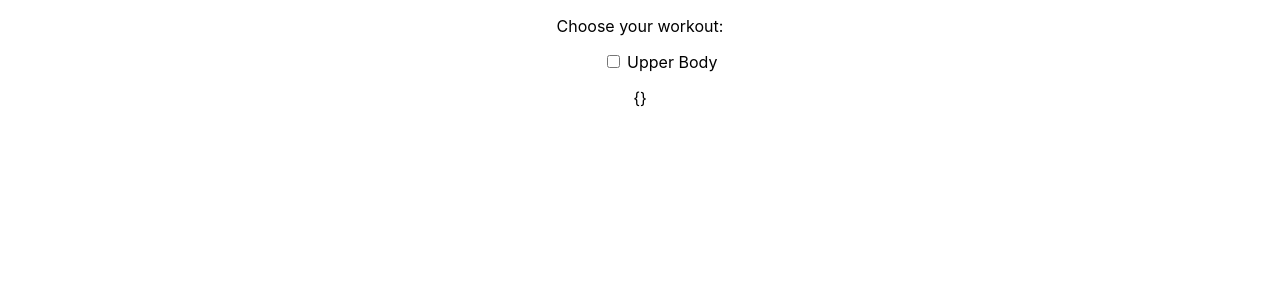
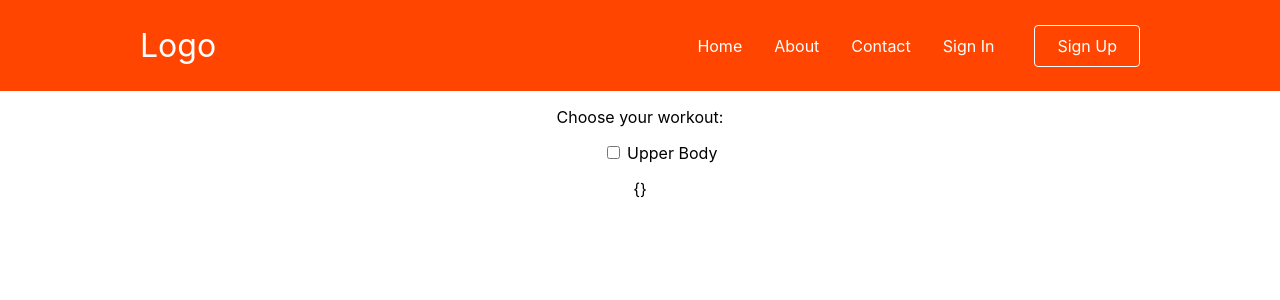
Before and after one commit to NBenzineb/sportsapp10, a React (Create React App) app: page /sign-up in a window 1280 px wide. Shown: the top 300 px of the page. Built offline with nearby package versions, Linux system fonts and the light colour scheme.

Commit message:
navbar working- orange background

```diff
--- a/package.json
+++ b/package.json
@@ -6,9 +6,14 @@
     "@testing-library/jest-dom": "^5.16.4",
     "@testing-library/react": "^13.2.0",
     "@testing-library/user-event": "^13.5.0",
+    "components": "^0.1.0",
     "react": "^18.1.0",
     "react-dom": "^18.1.0",
+    "react-icons": "^4.3.1",
+    "react-router-dom": "^6.3.0",
     "react-scripts": "5.0.1",
+    "styled": "^1.0.0",
+    "styled-components": "^5.3.5",
     "web-vitals": "^2.1.4"
   },
   "scripts": {
--- a/src/App.js
+++ b/src/App.js
@@ -1,15 +1,29 @@
 import './App.css';
 import React, { useState } from "react";
-
+import { BrowserRouter as Router, Routes, Route } from "react-router-dom";
+import Navbar from "./components/navbar"
 import BodyPartSelector from './components/bodyPartSelector';
+import Myworkouts from "./components/myworkouts";
 
 function App() {
   const [selectedBodyParts, updateSelectedBodyParts] = useState({});
 
   return (
     <div className="App">
+      <Router>
+      <Navbar />
+      <Routes>
+        <Route path="/" exact component={Myworkouts} />
+        <Route path="/about" component={Myworkouts} />
+        <Route path="/contact" component={Myworkouts} />
+        <Route path="/signin" component={Myworkouts} />
+        <Route path="/sign-up" component={Myworkouts} />
+      </Routes>
+    </Router>
       <BodyPartSelector updateSelected={updateSelectedBodyParts}/>
       <p>{JSON.stringify(selectedBodyParts)}</p>
+
+
     </div>
   );
 }
--- /dev/null
+++ b/src/components/NavbarElements.js
@@ -0,0 +1,85 @@
+import { FaBars } from "react-icons/fa";
+import { NavLink as Link } from "react-router-dom";
+import styled from "styled-components";
+
+export const Nav = styled.nav`
+    background: orangered;
+    height: 85px;
+    display: flex;
+    justify-content: space-between;
+    align-items: center;
+    padding: 0.2rem calc((100vw - 1000px) / 2);
+    z-index: 12;
+`;
+export const NavLogo = styled(Link)`
+  cursor: pointer;
+  color: #fff;
+  font-size: 2rem;
+  text-decoration: none;
+
+`;
+
+export const NavLink = styled(Link)`
+color: #fff;
+display: flex;
+align-items: center;
+text-decoration: none;
+padding: 0 1rem;
+height: 100%;
+cursor: pointer;
+&:hover {
+  color: black;
+}
+`;
+
+export const Bars = styled(FaBars)`
+  display: none;
+  color: #fff;
+  @media screen and (max-width: 768px) {
+    display: block;
+    position: absolute;
+    top: 0;
+    right: 0;
+    transform: translate(-100%, 75%);
+    font-size: 1.8rem;
+    cursor: pointer;
+  }
+`;
+
+export const NavMenu = styled.div`
+  display: flex;
+  align-items: center;
+  margin-right: -24px;
+
+  @media screen and (max-width: 768px) {
+    display: none;
+  }
+`;
+
+export const NavBtn = styled.nav`
+  display: flex;
+  align-items: center;
+  margin-right: 24px;
+
+  @media screen and (max-width: 768px) {
+    display: none;
+  }
+`;
+
+export const NavBtnLink = styled(Link)`
+  border-radius: 4px;
+  background: transparent;
+  padding: 10px 22px;
+  color: #fff;
+  outline: none;
+  border: 1px solid #fff;
+  cursor: pointer;
+  transition: all 0.2s ease-in-out;
+  text-decoration: none;
+  margin-left: 24px;
+  &:hover {
+    transition: all 0.2s ease-in-out;
+    background: #fff;
+    color: #808080;
+  }
+`;
--- /dev/null
+++ b/src/components/myworkouts.js
@@ -0,0 +1,12 @@
+
+import React, { Component } from 'react';
+
+export default class Myworkouts extends Component {
+  render() {
+    return (
+      <div>
+        <p>You are on the Exercises List component!</p>
+      </div>
+    )
+  }
+}
--- /dev/null
+++ b/src/components/navbar.js
@@ -0,0 +1,55 @@
+import React, { Component } from 'react';
+import { Link } from 'react-router-dom';
+
+import {
+  Nav,
+  NavLogo,
+  NavLink,
+  Bars,
+  NavMenu,
+  NavBtn,
+  NavBtnLink,
+} from "./NavbarElements";
+const Navbar = () => {
+    return (
+        <>
+           <Nav>
+            <NavLogo to="/">
+                Logo
+            </NavLogo>
+            <Bars />
+
+            <NavMenu>
+                <NavLink
+                  to="/"
+                  activeStyle={{ color:'black' }}
+                >
+                    Home
+                </NavLink>
+                <NavLink
+                  to="/about"
+                  activeStyle={{ color: 'black' }}
+                >
+                    About
+                </NavLink>
+                <NavLink
+                  to="/contact"
+                  activeStyle={{ color: 'black' }}
+                >
+                    Contact
+                </NavLink>
+                <NavLink
+                  to="/signin"
+                  activeStyle={{ color: 'black' }}
+                >
+                    Sign In
+                </NavLink>
+                <NavBtn>
+                    <NavBtnLink to="/sign-up">Sign Up</NavBtnLink>
+                </NavBtn>
+            </NavMenu>
+           </Nav>
+        </>
+    );
+};
+export default Navbar;
```
Also changed, not shown: src/home.js (added, +18 -0 lines), src/index.js (line endings or trailing spaces), src/styles/navbar.css (added), 1 other file (tests, documents, lock files or other folders).
